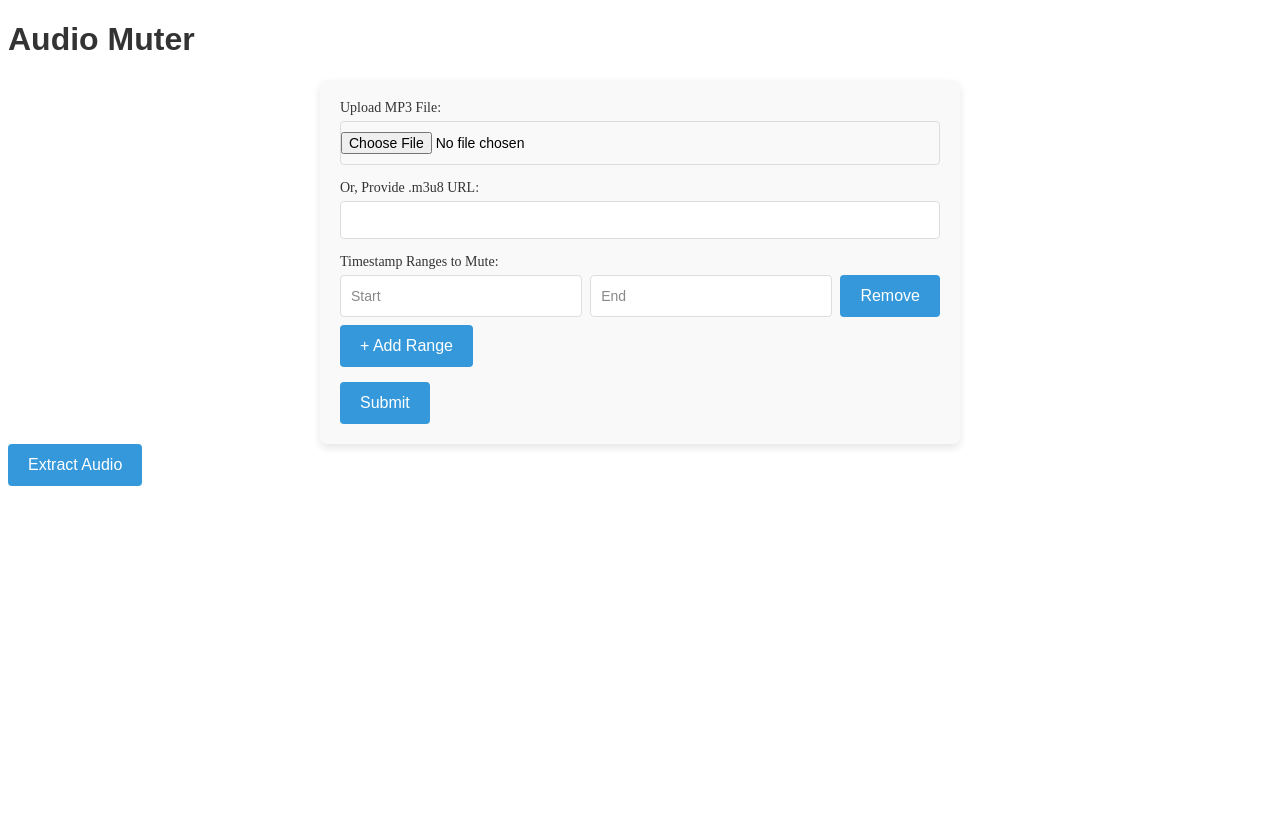
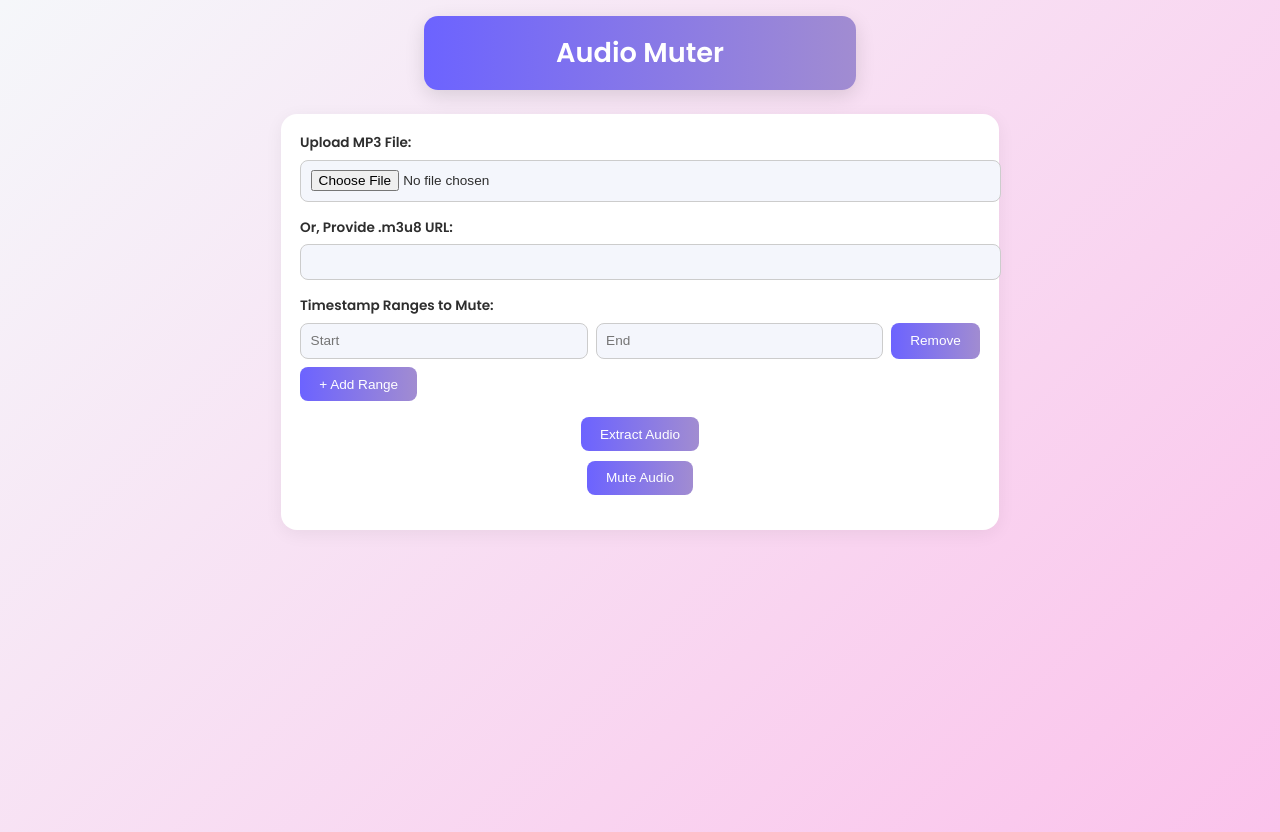
Before and after one commit to Aravinddh/Audio-Jam, a React (Vite) app in the folder frontend/: page / in a window 1280 px wide. Before the commit the page ends 800 px from the top, so only its background shows below. Built offline with nearby package versions, Linux system fonts and the light colour scheme.

Commit message:
Style changes

```diff
--- a/frontend/src/App.jsx
+++ b/frontend/src/App.jsx
@@ -4,7 +4,6 @@ import AudioMuteForm from './components/MuteAudio';
 function App() {
   return (
     <div>
-      <h1>Audio Muter</h1>
       <AudioMuteForm/>
     </div>
   );
--- a/frontend/src/components/AudioMuteForm.css
+++ /dev/null
@@ -1,88 +0,0 @@
-/* Container for the form */
-form {
-    width: 100%;
-    max-width: 600px;
-    margin: 0 auto;
-    padding: 20px;
-    background-color: #f9f9f9;
-    border-radius: 8px;
-    box-shadow: 0 4px 8px rgba(0, 0, 0, 0.1);
-}
-
-/* Form field styling */
-div {
-    margin-bottom: 15px;
-}
-
-label {
-    font-size: 14px;
-    font-weight: 500;
-    margin-bottom: 5px;
-    display: block;
-    color: #333;
-}
-
-input[type="file"],
-input[type="url"],
-input[type="number"] {
-    width: 100%;
-    padding: 10px;
-    font-size: 14px;
-    border: 1px solid #ddd;
-    border-radius: 4px;
-    box-sizing: border-box;
-}
-
-input[type="file"] {
-    padding: 10px 0;
-}
-
-/* Focus and hover effects for inputs */
-input[type="url"]:focus,
-input[type="number"]:focus,
-input[type="file"]:focus {
-    outline: none;
-    border-color: #3498db;
-    box-shadow: 0 0 5px rgba(52, 152, 219, 0.3);
-}
-
-/* Button styling */
-button {
-    background-color: #3498db;
-    color: #fff;
-    border: none;
-    padding: 12px 20px;
-    font-size: 16px;
-    font-weight: 500;
-    border-radius: 4px;
-    cursor: pointer;
-    transition: background-color 0.3s;
-}
-
-button:hover {
-    background-color: #2980b9;
-}
-
-/* Placeholder styling */
-input::placeholder {
-    color: #888;
-}
-
-/* Overall form text and spacing */
-h1,
-p {
-    font-family: 'Arial', sans-serif;
-    color: #333;
-}
-
-/* Styling for the audio player container */
-.audio-player-container {
-    margin-top: 20px;
-    text-align: center;
-}
-
-audio {
-    width: 100%;
-    max-width: 600px;
-    margin-top: 10px;
-}
--- a/frontend/src/components/MuteAudio.jsx
+++ b/frontend/src/components/MuteAudio.jsx
@@ -1,5 +1,5 @@
 import React, { useState, useRef } from 'react';
-import './AudioMuteForm.css';
+import './MuteForm.css';
 
 const AudioMuteForm = () => {
     const [file, setFile] = useState(null);
@@ -131,6 +131,7 @@ const AudioMuteForm = () => {
 
     return (
         <div>
+            <h1 className="audio-muter-title">Audio Muter</h1>
             <form onSubmit={handleSubmit}>
                 <div>
                     <label>Upload MP3 File:</label>
@@ -192,16 +193,16 @@ const AudioMuteForm = () => {
                     ))}
                     <button type="button" onClick={addRange}>+ Add Range</button>
                 </div>
-
-                <button type="submit">Submit</button>
+                <div className='form-buttons'>
+                    <button type="button" onClick={handleExtractAudio} disabled={isFileInput}>
+                        Extract Audio
+                    </button>
+                    <button type="submit">Mute Audio</button>
+                </div>
             </form>
 
             {/* New Button for Extracting Audio */}
-            <div>
-                <button type="button" onClick={handleExtractAudio} disabled={isFileInput}>
-                    Extract Audio
-                </button>
-            </div>
+
 
             {/* Display the original audio file immediately */}
             {isFileInput && !audioUrl && (
@@ -246,7 +247,7 @@ const AudioMuteForm = () => {
                 </div>
             )}
 
-            {audioUrl && !extractedAudioUrl && isFileInput && ismuted  && (
+            {audioUrl && !extractedAudioUrl && isFileInput && ismuted && (
                 <div className="audio-player-container">
                     <h3>Muted Audio</h3>
                     <audio controls>
--- /dev/null
+++ b/frontend/src/components/MuteForm.css
@@ -0,0 +1,161 @@
+@import url('https://fonts.googleapis.com/css2?family=Poppins:wght@400;600&display=swap');
+
+:root {
+  --primary: #6c63ff;
+  --secondary: #a18cd1;
+  --accent: #fbc2eb;
+  --bg-light: #f5f7fa;
+  --bg-white: #ffffff;
+  --text-dark: #2e2e2e;
+}
+
+body {
+  font-family: 'Poppins', sans-serif;
+  margin: 0;
+  padding: 1rem;
+  background: linear-gradient(135deg, var(--bg-light), var(--accent));
+  min-height: 100vh;
+  color: var(--text-dark);
+  overflow-x: hidden;
+}
+
+/* Heading */
+h1.audio-muter-title {
+  text-align: center;
+  background: linear-gradient(to right, var(--primary), var(--secondary));
+  color: white;
+  padding: 1rem;
+  font-size: 1.7rem;
+  font-weight: 600;
+  border-radius: 14px;
+  box-shadow: 0 6px 20px rgba(0, 0, 0, 0.12);
+  max-width: 400px;
+  margin: 0 auto 1.5rem auto;
+}
+
+/* Form */
+form {
+  background: var(--bg-white);
+  padding: 1.2rem;
+  border-radius: 16px;
+  box-shadow: 0 4px 18px rgba(0, 0, 0, 0.06);
+  max-width: 680px;
+  margin: auto;
+}
+
+/* Form Inputs */
+form > div {
+  margin-bottom: 1rem;
+}
+
+label {
+  display: block;
+  margin-bottom: 0.4rem;
+  font-weight: 600;
+  font-size: 0.85rem;
+  color: var(--text-dark);
+}
+
+input[type="file"],
+input[type="url"],
+input[type="number"] {
+  width: 100%;
+  padding: 0.6rem;
+  border: 1.2px solid #ccc;
+  border-radius: 8px;
+  font-size: 0.85rem;
+  background-color: #f4f6fc;
+  transition: border 0.3s ease;
+}
+
+input[type="number"] {
+  width: 48%;
+}
+
+input:focus {
+  border-color: var(--primary);
+  outline: none;
+}
+
+/* Buttons */
+button {
+  padding: 0.6rem 1.2rem;
+  background: linear-gradient(to right, var(--primary), var(--secondary));
+  color: white;
+  border: none;
+  border-radius: 8px;
+  font-weight: 500;
+  font-size: 0.85rem;
+  cursor: pointer;
+  transition: transform 0.2s ease, box-shadow 0.3s ease;
+}
+
+button:hover {
+  transform: scale(1.03);
+  box-shadow: 0 4px 12px rgba(0, 0, 0, 0.15);
+}
+
+/* Extract and Submit Buttons */
+.extract-btn {
+  margin-bottom: 0.8rem;
+  width: 100%;
+}
+
+.submit-btn {
+  margin-top: 0.5rem;
+  width: 100%;
+}
+
+/* Remove Time Range Button */
+button.remove-btn {
+  background: #ff6b6b;
+}
+
+button.remove-btn:hover {
+  background: #e94e4e;
+}
+
+/* Audio Player */
+.audio-player-container {
+  background: linear-gradient(135deg, #fafcff, #e6eaf8);
+  margin: 1.2rem auto;
+  padding: 1rem;
+  border-radius: 14px;
+  box-shadow: 0 4px 14px rgba(0, 0, 0, 0.05);
+  max-width: 680px;
+  color: #2d2d2d;
+}
+
+.audio-player-container h3 {
+  margin-bottom: 0.8rem;
+  font-size: 1rem;
+  border-bottom: 1px solid #ddd;
+  padding-bottom: 0.4rem;
+}
+
+.audio-player-container audio {
+  width: 100%;
+  margin-top: 0.5rem;
+  border-radius: 6px;
+}
+
+/* Time Range Inputs */
+.range-container {
+  display: flex;
+  flex-wrap: wrap;
+  gap: 10px;
+  margin-bottom: 0.8rem;
+}
+
+.form-buttons {
+    display: flex;
+    flex-direction: column;
+    align-items: center;
+    gap: 0.6rem;
+    margin-top: 1rem;
+  }
+
+  button.extract-btn,
+  button.submit-btn {
+    width: 200px; /* or 100% if you prefer full width */
+  }
```
Also changed, not shown: 2 other files (tests, documents, lock files or other folders).
